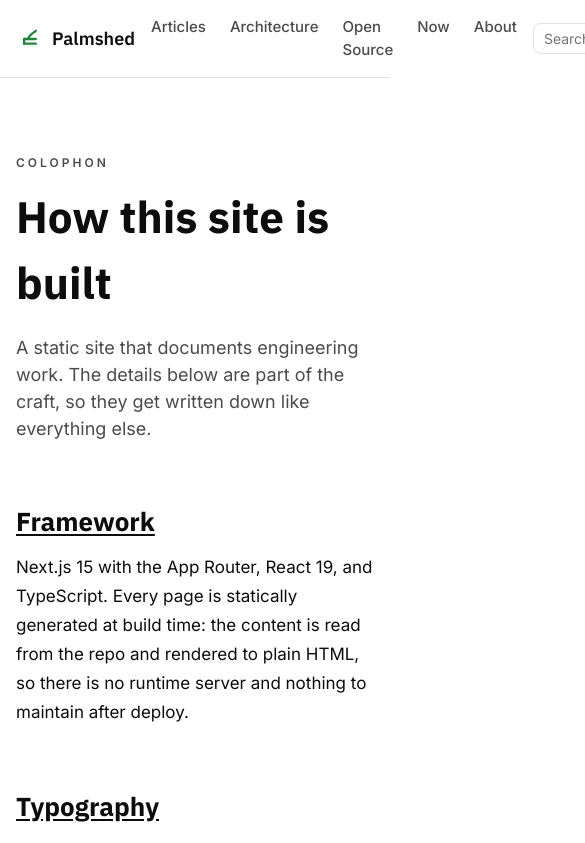
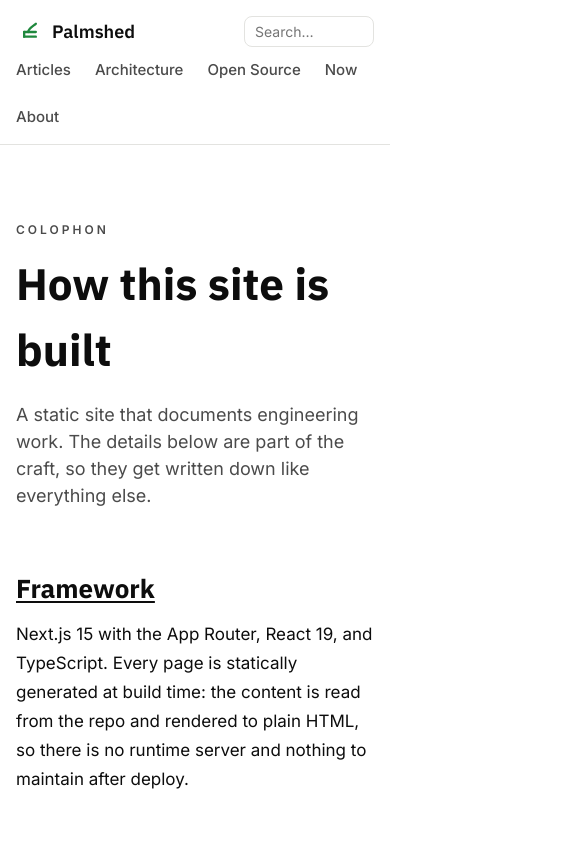
Before and after one commit to bniladridas/engineering-portfolio, a Next.js app: page /colophon in a window 390 px wide. Shown: the top 843 px of the page, 585 px wide, since content can reach past the window. Built offline with nearby package versions, Linux system fonts and the light colour scheme; no server answers.

Commit message:
Make the UI responsive on small screens

```diff
--- a/app/architecture/[slug]/page.tsx
+++ b/app/architecture/[slug]/page.tsx
@@ -73,6 +73,7 @@ export default async function ArchNotePage({ params }: { params: Promise<{ slug:
         <Markdown>{note.content}</Markdown>
         <nav
           aria-label="Note navigation"
+          className="grid-2"
           style={{
             display: 'grid',
             gridTemplateColumns: 'repeat(2, 1fr)',
--- a/app/articles/[slug]/page.tsx
+++ b/app/articles/[slug]/page.tsx
@@ -64,6 +64,7 @@ export default async function ArticlePage({ params }: { params: Promise<{ slug:
     <article className="container" style={{ paddingTop: 'var(--space-8)', paddingBottom: 'var(--space-8)' }}>
       <script type="application/ld+json" dangerouslySetInnerHTML={{ __html: JSON.stringify(jsonLd) }} />
       <div
+        className="article-layout"
         style={{
           display: 'grid',
           gridTemplateColumns: '220px 1fr',
@@ -71,7 +72,7 @@ export default async function ArticlePage({ params }: { params: Promise<{ slug:
           alignItems: 'start',
         }}
       >
-        <aside style={{ position: 'sticky', top: 'var(--space-6)' }}>
+        <aside className="article-toc" style={{ position: 'sticky', top: 'var(--space-6)' }}>
           <TableOfContents items={toc} />
         </aside>
         <Reveal>
@@ -91,6 +92,7 @@ export default async function ArticlePage({ params }: { params: Promise<{ slug:
               {article.intro}
             </p>
             <div
+              className="meta-row"
               style={{
                 display: 'flex',
                 alignItems: 'center',
--- a/app/articles/page.tsx
+++ b/app/articles/page.tsx
@@ -25,7 +25,7 @@ export default function ArticlesPage() {
       <div
         style={{
           display: 'grid',
-          gridTemplateColumns: 'repeat(auto-fill, minmax(300px, 1fr))',
+          gridTemplateColumns: 'repeat(auto-fill, minmax(min(300px, 100%), 1fr))',
           gap: 'var(--space-5)',
           marginTop: 'var(--space-6)',
         }}
--- a/app/featured/page.tsx
+++ b/app/featured/page.tsx
@@ -18,7 +18,7 @@ export default function FeaturedPage() {
       <div
         style={{
           display: 'grid',
-          gridTemplateColumns: 'repeat(auto-fill, minmax(300px, 1fr))',
+          gridTemplateColumns: 'repeat(auto-fill, minmax(min(300px, 100%), 1fr))',
           gap: 'var(--space-5)',
           marginTop: 'var(--space-6)',
         }}
--- a/app/globals.css
+++ b/app/globals.css
@@ -329,6 +329,43 @@ button:focus-visible {
   .container {
     padding: 0 var(--space-4);
   }
+
+  .header-nav {
+    order: 3;
+    width: 100%;
+    flex-wrap: wrap;
+    gap: var(--space-3) var(--space-4);
+  }
+
+  .header-search {
+    margin-left: auto;
+  }
+
+  .article-layout {
+    grid-template-columns: 1fr !important;
+  }
+
+  .article-toc {
+    position: static !important;
+  }
+
+  .grid-2 {
+    grid-template-columns: 1fr !important;
+  }
+
+  .action-row {
+    flex-wrap: wrap;
+  }
+
+  .footer-row {
+    flex-wrap: wrap;
+    justify-content: flex-start;
+    gap: var(--space-2) var(--space-4);
+  }
+
+  .meta-row {
+    flex-wrap: wrap;
+  }
 }
 
 /* highlight.js: GitHub light palette, tuned to the design system */
--- a/app/open-source/page.tsx
+++ b/app/open-source/page.tsx
@@ -45,7 +45,7 @@ Open source taught me to separate feedback about code from judgment about people
         <div
           style={{
             display: 'grid',
-            gridTemplateColumns: 'repeat(auto-fill, minmax(300px, 1fr))',
+            gridTemplateColumns: 'repeat(auto-fill, minmax(min(300px, 100%), 1fr))',
             gap: 'var(--space-5)',
             marginTop: 'var(--space-4)',
           }}
--- a/components/Footer.tsx
+++ b/components/Footer.tsx
@@ -4,7 +4,7 @@ export default function Footer() {
   return (
     <footer style={{ borderTop: '1px solid var(--line)', marginTop: 'var(--space-8)' }}>
       <div
-        className="container"
+        className="container footer-row"
         style={{
           display: 'flex',
           justifyContent: 'space-between',
--- a/components/Header.tsx
+++ b/components/Header.tsx
@@ -13,12 +13,13 @@ export default function Header() {
   return (
     <header style={{ borderBottom: '1px solid var(--line)' }}>
       <div
-        className="container"
+        className="container header"
         style={{
           display: 'flex',
+          flexWrap: 'wrap',
           alignItems: 'center',
           justifyContent: 'space-between',
-          gap: 'var(--space-4)',
+          gap: 'var(--space-3) var(--space-4)',
           paddingTop: 'var(--space-4)',
           paddingBottom: 'var(--space-4)',
         }}
@@ -32,7 +33,7 @@ export default function Header() {
           </svg>
           <span style={{ fontFamily: 'var(--font-display)', fontWeight: 600, fontSize: 18 }}>Palmshed</span>
         </Link>
-        <nav aria-label="Primary" style={{ display: 'flex', gap: 'var(--space-5)' }}>
+        <nav aria-label="Primary" className="header-nav" style={{ display: 'flex', gap: 'var(--space-5)' }}>
           {nav.map((item) => (
             <Link
               key={item.href}
--- a/components/HeaderSearch.tsx
+++ b/components/HeaderSearch.tsx
@@ -14,7 +14,7 @@ export default function HeaderSearch() {
   }
 
   return (
-    <form role="search" onSubmit={onSubmit}>
+    <form role="search" onSubmit={onSubmit} className="header-search">
       <label className="sr-only" htmlFor="site-search">
         Search articles and posts
       </label>
@@ -31,6 +31,7 @@ export default function HeaderSearch() {
           border: '1px solid var(--line)',
           borderRadius: 8,
           width: 130,
+          maxWidth: '100%',
           outline: 'none',
         }}
       />
--- a/components/PrevNext.tsx
+++ b/components/PrevNext.tsx
@@ -6,6 +6,7 @@ export default function PrevNext({ previous, next }: { previous?: Article; next?
   return (
     <nav
       aria-label="Article navigation"
+      className="grid-2"
       style={{
         display: 'grid',
         gridTemplateColumns: 'repeat(2, 1fr)',
```
Also changed, not shown: app/page.tsx (+5 -5 lines).
